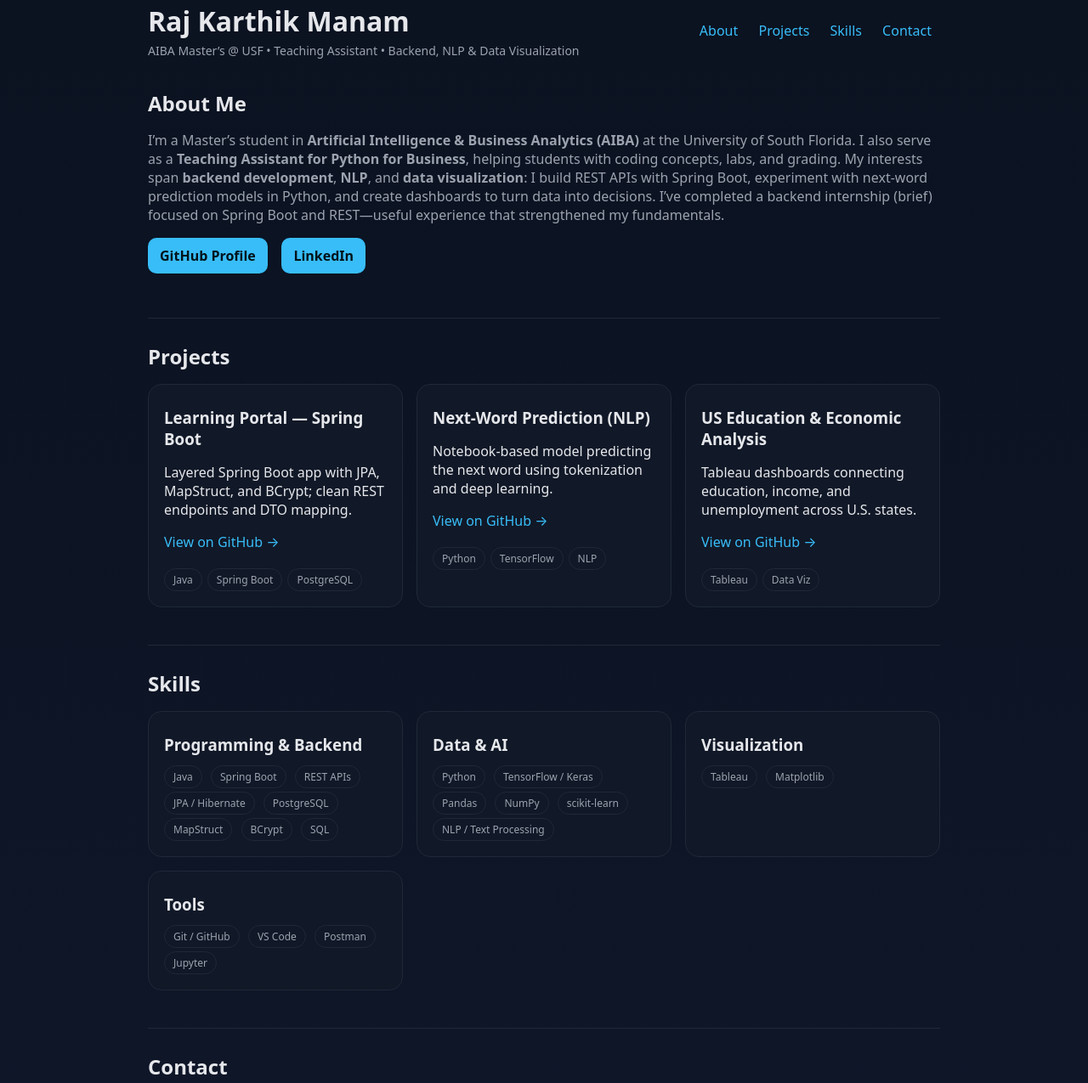
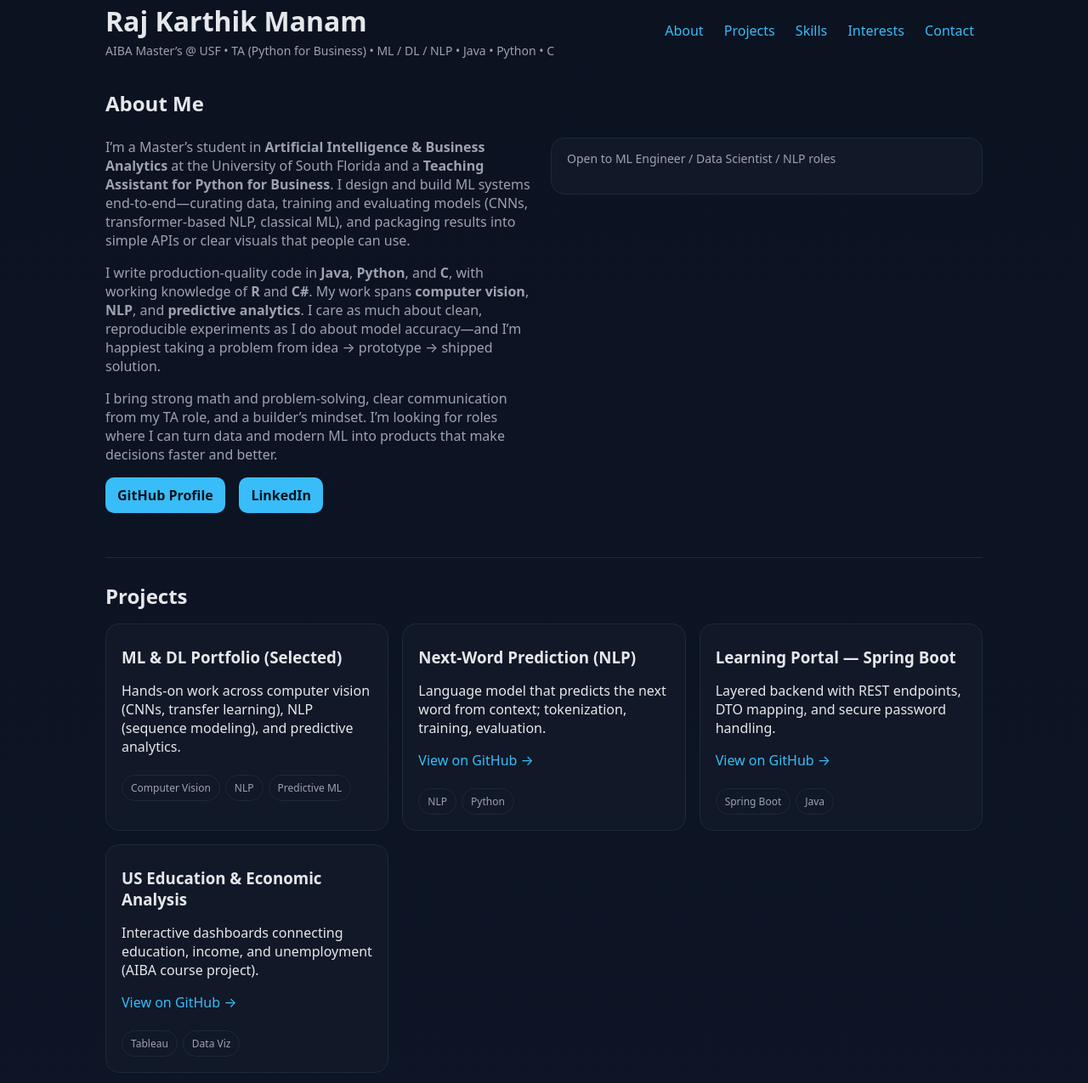
Before and after one commit to rajkarthikmanam/portfolio-rajkarthikmanam, a plain HTML site: page index.html in a window 1280 px wide. Shown: the part 21-1296 px from the top of the page at 85% size. Drawn offline with Linux system fonts and the light colour scheme.

Commit message:
Update index.html

```diff
--- a/index.html
+++ b/index.html
@@ -4,26 +4,34 @@
   <meta charset="utf-8" />
   <meta name="viewport" content="width=device-width, initial-scale=1" />
   <title>Raj Karthik Manam • Portfolio</title>
+  <meta name="description" content="AIBA Master's @ USF • TA (Python) • ML/DL/NLP • Java, Python, C • Projects across CV, NLP, analytics, and backend." />
   <style>
-    :root { --bg:#0f172a; --card:#111827; --text:#e5e7eb; --muted:#9ca3af; --accent:#38bdf8; }
+    :root { --bg:#0f172a; --card:#111827; --text:#e5e7eb; --muted:#9ca3af; --accent:#38bdf8; --line:#1f2937; }
     *{box-sizing:border-box}
     body{margin:0;font-family:system-ui,Segoe UI,Roboto,Inter,Arial;background:linear-gradient(180deg,#0b1220,#0f172a);color:var(--text);}
     a{color:var(--accent);text-decoration:none}
     a:hover{text-decoration:underline}
-    .wrap{max-width:980px;margin:auto;padding:24px}
+    .wrap{max-width:1080px;margin:auto;padding:24px}
     header{display:flex;align-items:center;justify-content:space-between;gap:12px;flex-wrap:wrap}
     nav a{margin:0 10px}
-    .hero{padding:36px 0;border-bottom:1px solid #1f2937}
+    .hero{padding:36px 0;border-bottom:1px solid var(--line)}
     .cards{display:grid;grid-template-columns:repeat(auto-fit,minmax(260px,1fr));gap:16px;margin:16px 0}
-    .card{background:var(--card);border:1px solid #1f2937;border-radius:16px;padding:18px}
-    .chip{display:inline-block;border:1px solid #1f2937;border-radius:999px;padding:4px 10px;margin:4px 6px 0 0;color:var(--muted);font-size:12px}
+    .card{background:var(--card);border:1px solid var(--line);border-radius:16px;padding:18px}
+    .chip{display:inline-block;border:1px solid var(--line);border-radius:999px;padding:6px 10px;margin:6px 6px 0 0;color:var(--muted);font-size:12px}
     footer{margin:40px 0;color:var(--muted);font-size:14px;text-align:center}
     .btn{display:inline-block;background:var(--accent);color:#00121a;padding:10px 14px;border-radius:10px;font-weight:600}
     .btn:hover{filter:brightness(1.05);text-decoration:none}
     h1,h2{margin:0 0 8px}
     h3{margin:8px 0}
-    section{padding:28px 0;border-bottom:1px solid #1f2937}
+    section{padding:28px 0;border-bottom:1px solid var(--line)}
     .subtitle{color:var(--muted);font-size:14px;margin-top:-4px}
+    .row{display:flex;flex-wrap:wrap;gap:16px}
+    .row .half{flex:1 1 420px}
+    img.card-img{width:100%;border-radius:12px;display:block}
+    @media (prefers-reduced-motion:no-preference){
+      .card{transition:transform .2s ease, box-shadow .2s ease}
+      .card:hover{transform:translateY(-2px);box-shadow:0 10px 30px rgba(0,0,0,0.25)}
+    }
   </style>
 </head>
 <body>
@@ -31,12 +39,13 @@
     <header>
       <div>
         <h1>Raj Karthik Manam</h1>
-        <div class="subtitle">AIBA Master’s @ USF • Teaching Assistant • Backend, NLP & Data Visualization</div>
+        <div class="subtitle">AIBA Master’s @ USF • TA (Python for Business) • ML / DL / NLP • Java • Python • C</div>
       </div>
       <nav>
         <a href="#about">About</a>
         <a href="#projects">Projects</a>
         <a href="#skills">Skills</a>
+        <a href="#interests">Interests</a>
         <a href="#contact">Contact</a>
       </nav>
     </header>
@@ -44,98 +53,126 @@
     <!-- ABOUT -->
     <section class="hero" id="about">
       <h2>About Me</h2>
+      <div class="row">
+        <div class="half">
           <p style="color:#9ca3af">
-        I’m a Master’s student in <strong>Artificial Intelligence & Business Analytics (AIBA)</strong> at the University of South Florida.
-        I also serve as a <strong>Teaching Assistant for Python for Business</strong>, helping students with coding concepts,
-        labs, and grading. My interests span <strong>backend development</strong>, <strong>NLP</strong>, and
-        <strong>data visualization</strong>: I build REST APIs with Spring Boot, experiment with next-word prediction models in Python,
-        and create dashboards to turn data into decisions. I’ve completed a backend internship (brief)
-        focused on Spring Boot and REST—useful experience that strengthened my fundamentals.
+            I’m a Master’s student in <strong>Artificial Intelligence & Business Analytics</strong> at the University of South Florida and a
+            <strong>Teaching Assistant for Python for Business</strong>. I design and build ML systems end-to-end—curating data, training and evaluating
+            models (CNNs, transformer-based NLP, classical ML), and packaging results into simple APIs or clear visuals that people can use.
+          </p>
+          <p style="color:#9ca3af">
+            I write production-quality code in <strong>Java</strong>, <strong>Python</strong>, and <strong>C</strong>, with working knowledge of <strong>R</strong> and <strong>C#</strong>.
+            My work spans <strong>computer vision</strong>, <strong>NLP</strong>, and <strong>predictive analytics</strong>. I care as much about clean, reproducible
+            experiments as I do about model accuracy—and I’m happiest taking a problem from idea → prototype → shipped solution.
+          </p>
+          <p style="color:#9ca3af">
+            I bring strong math and problem-solving, clear communication from my TA role, and a builder’s mindset. I’m looking for roles where I can
+            turn data and modern ML into products that make decisions faster and better.
           </p>
           <p>
             <a class="btn" href="https://github.com/rajkarthikmanam" target="_blank" rel="noopener">GitHub Profile</a>
             &nbsp;&nbsp;
-        <a class="btn" href="https://www.linkedin.com/in/raj-karthik-manam/" target="_blank" rel="noopener">LinkedIn</a>
+            <a class="btn" href="https://www.linkedin.com/in/raj-karthik-manam" target="_blank" rel="noopener">LinkedIn</a>
           </p>
+        </div>
+        <div class="half">
+          <!-- Optional hero visuals; add your own assets in /images if you want -->
+          <div class="cards">
+            <!-- <div class="card"><img class="card-img" src="images/cv.jpg" alt="Computer Vision"></div>
+            <div class="card"><img class="card-img" src="images/nlp.jpg" alt="Natural Language Processing"></div> -->
+            <div class="card"><p class="subtitle">Open to ML Engineer / Data Scientist / NLP roles</p></div>
+          </div>
+        </div>
+      </div>
     </section>
 
-    <!-- PROJECTS -->
+    <!-- PROJECTS (only key links; no long list) -->
     <section id="projects">
       <h2>Projects</h2>
       <div class="cards">
         <article class="card">
-          <h3>Learning Portal — Spring Boot</h3>
-          <p>Layered Spring Boot app with JPA, MapStruct, and BCrypt; clean REST endpoints and DTO mapping.</p>
-          <p><a href="https://github.com/rajkarthikmanam/learning-portal" target="_blank" rel="noopener">View on GitHub →</a></p>
-          <div>
-            <span class="chip">Java</span><span class="chip">Spring Boot</span><span class="chip">PostgreSQL</span>
-          </div>
+          <h3>ML & DL Portfolio (Selected)</h3>
+          <p>Hands-on work across computer vision (CNNs, transfer learning), NLP (sequence modeling), and predictive analytics.</p>
+          <div><span class="chip">Computer Vision</span><span class="chip">NLP</span><span class="chip">Predictive ML</span></div>
         </article>
 
         <article class="card">
           <h3>Next-Word Prediction (NLP)</h3>
-          <p>Notebook-based model predicting the next word using tokenization and deep learning.</p>
+          <p>Language model that predicts the next word from context; tokenization, training, evaluation.</p>
           <p><a href="https://github.com/rajkarthikmanam/next-word-prediction" target="_blank" rel="noopener">View on GitHub →</a></p>
-          <div>
-            <span class="chip">Python</span><span class="chip">TensorFlow</span><span class="chip">NLP</span>
-          </div>
+          <div><span class="chip">NLP</span><span class="chip">Python</span></div>
+        </article>
+
+        <article class="card">
+          <h3>Learning Portal — Spring Boot</h3>
+          <p>Layered backend with REST endpoints, DTO mapping, and secure password handling.</p>
+          <p><a href="https://github.com/rajkarthikmanam/learning-portal" target="_blank" rel="noopener">View on GitHub →</a></p>
+          <div><span class="chip">Spring Boot</span><span class="chip">Java</span></div>
         </article>
 
         <article class="card">
           <h3>US Education & Economic Analysis</h3>
-          <p>Tableau dashboards connecting education, income, and unemployment across U.S. states.</p>
+          <p>Interactive dashboards connecting education, income, and unemployment (AIBA course project).</p>
           <p><a href="https://github.com/rajkarthikmanam/us-education-economic-analysis" target="_blank" rel="noopener">View on GitHub →</a></p>
-          <div>
-            <span class="chip">Tableau</span><span class="chip">Data Viz</span>
-          </div>
+          <div><span class="chip">Tableau</span><span class="chip">Data Viz</span></div>
         </article>
       </div>
     </section>
 
-    <!-- SKILLS -->
+    <!-- SKILLS (compact, recruiter-friendly) -->
     <section id="skills">
       <h2>Skills</h2>
       <div class="cards">
         <div class="card">
-          <h3>Programming & Backend</h3>
+          <h3>Languages</h3>
           <p class="chip">Java</p>
+          <p class="chip">Python</p>
+          <p class="chip">C</p>
+          <p class="chip">R (working)</p>
+          <p class="chip">C# (working)</p>
+        </div>
+        <div class="card">
+          <h3>ML & Data</h3>
+          <p class="chip">Machine Learning</p>
+          <p class="chip">Deep Learning (CNNs)</p>
+          <p class="chip">NLP</p>
+          <p class="chip">TensorFlow/Keras</p>
+          <p class="chip">scikit-learn</p>
+          <p class="chip">Pandas / NumPy</p>
+        </div>
+        <div class="card">
+          <h3>Backend & Tools</h3>
           <p class="chip">Spring Boot</p>
           <p class="chip">REST APIs</p>
-          <p class="chip">JPA / Hibernate</p>
-          <p class="chip">PostgreSQL</p>
-          <p class="chip">MapStruct</p>
-          <p class="chip">BCrypt</p>
-          <p class="chip">SQL</p>
-        </div>
-        <div class="card">
-          <h3>Data & AI</h3>
-          <p class="chip">Python</p>
-          <p class="chip">TensorFlow / Keras</p>
-          <p class="chip">Pandas</p>
-          <p class="chip">NumPy</p>
-          <p class="chip">scikit-learn</p>
-          <p class="chip">NLP / Text Processing</p>
+          <p class="chip">Git & GitHub</p>
+          <p class="chip">Jupyter</p>
+          <p class="chip">VS Code</p>
+          <p class="chip">Postman</p>
         </div>
         <div class="card">
           <h3>Visualization</h3>
           <p class="chip">Tableau</p>
+          <p class="chip">Power BI</p>
           <p class="chip">Matplotlib</p>
-        </div>
-        <div class="card">
-          <h3>Tools</h3>
-          <p class="chip">Git / GitHub</p>
-          <p class="chip">VS Code</p>
-          <p class="chip">Postman</p>
-          <p class="chip">Jupyter</p>
+          <p class="chip">Excel</p>
         </div>
       </div>
+    </section>
+
+    <!-- INTERESTS -->
+    <section id="interests">
+      <h2>Interests</h2>
+      <p style="color:#9ca3af">
+        Outside coursework, I unwind with <strong>anime</strong>, enjoy competitive <strong>chess</strong>, and play <strong>cricket</strong> and <strong>badminton</strong>.
+      </p>
     </section>
 
     <!-- CONTACT -->
     <section id="contact">
       <h2>Contact</h2>
       <p>Email: <a href="mailto:rajkarthikmanam@usf.edu">rajkarthikmanam@usf.edu</a></p>
-      <p>LinkedIn: <a href="https://www.linkedin.com/in/raj-karthik-manam/" target="_blank" rel="noopener">linkedin.com/in/raj-karthik-manam</a></p>
+      <p>LinkedIn: <a href="https://www.linkedin.com/in/raj-karthik-manam" target="_blank" rel="noopener">linkedin.com/in/raj-karthik-manam</a></p>
+      <p>GitHub: <a href="https://github.com/rajkarthikmanam" target="_blank" rel="noopener">github.com/rajkarthikmanam</a></p>
     </section>
 
     <footer>© <span id="y"></span> Raj Karthik Manam</footer>
```
Lines whose indentation alone changed are shown as unchanged.
